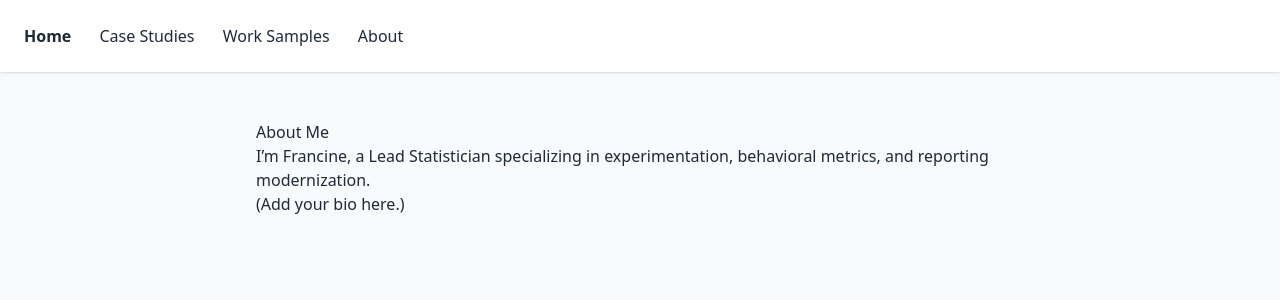
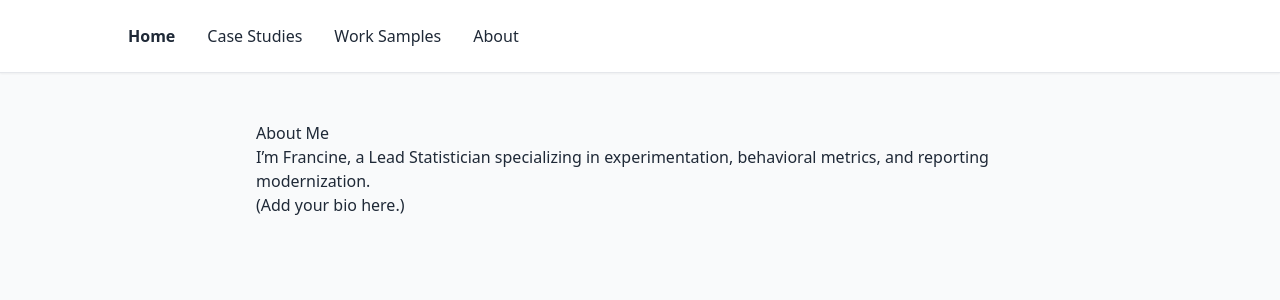
Before and after one commit to francine-i-stephens/francine-portfolio, a Jekyll site: the page built from about.md, in a window 1280 px wide. Shown: the top 300 px of the page. Built offline with Jekyll 4.4.1, drawn with Linux system fonts in a browser that asks for light colours; nearby versions of some CDN libraries.

Commit message:
Update nav.html

```diff
--- a/_includes/nav.html
+++ b/_includes/nav.html
@@ -1,6 +1,8 @@
-<nav class="p-6 bg-white shadow">
-  <a href="/francine-portfolio/index.html" class="mr-6 font-semibold">Home</a>
-  <a href="/francine-portfolio/case-studies/index.html" class="mr-6">Case Studies</a>
-  <a href="/francine-portfolio/work-samples/index.html" class="mr-6">Work Samples</a>
-  <a href="/francine-portfolio/about.html">About</a>
+<nav class="p-6 bg-white shadow-sm border-b border-graySoft">
+  <div class="max-w-5xl mx-auto flex items-center space-x-8">
+    <a href="{{ '/' | relative_url }}" class="font-semibold text-charcoal hover:text-blueSoft">Home</a>
+    <a href="{{ '/case-studies/index.html' | relative_url }}" class="hover:text-blueSoft">Case Studies</a>
+    <a href="{{ '/work-samples/index.html' | relative_url }}" class="hover:text-blueSoft">Work Samples</a>
+    <a href="{{ '/about.html' | relative_url }}" class="hover:text-blueSoft">About</a>
+  </div>
 </nav>
```
